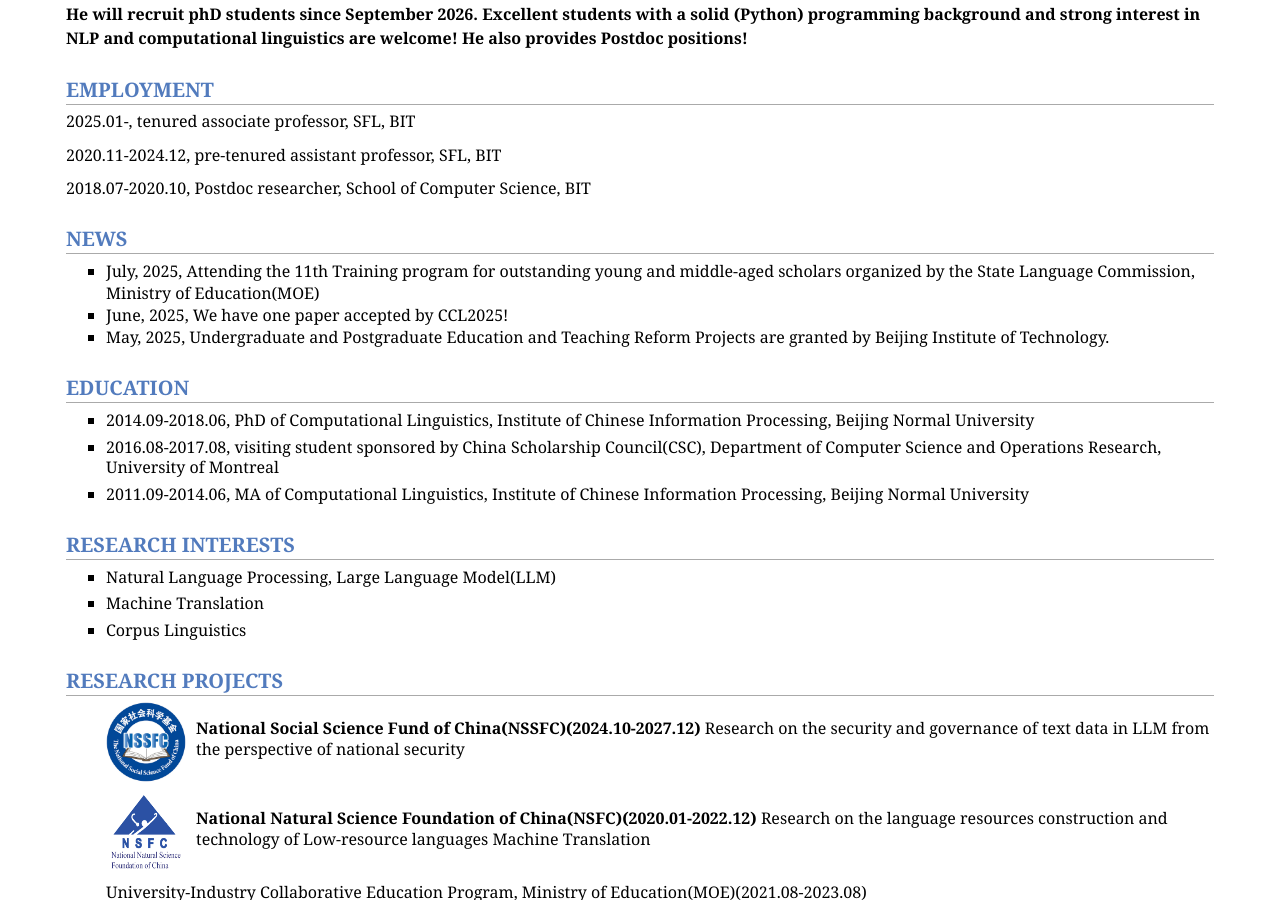
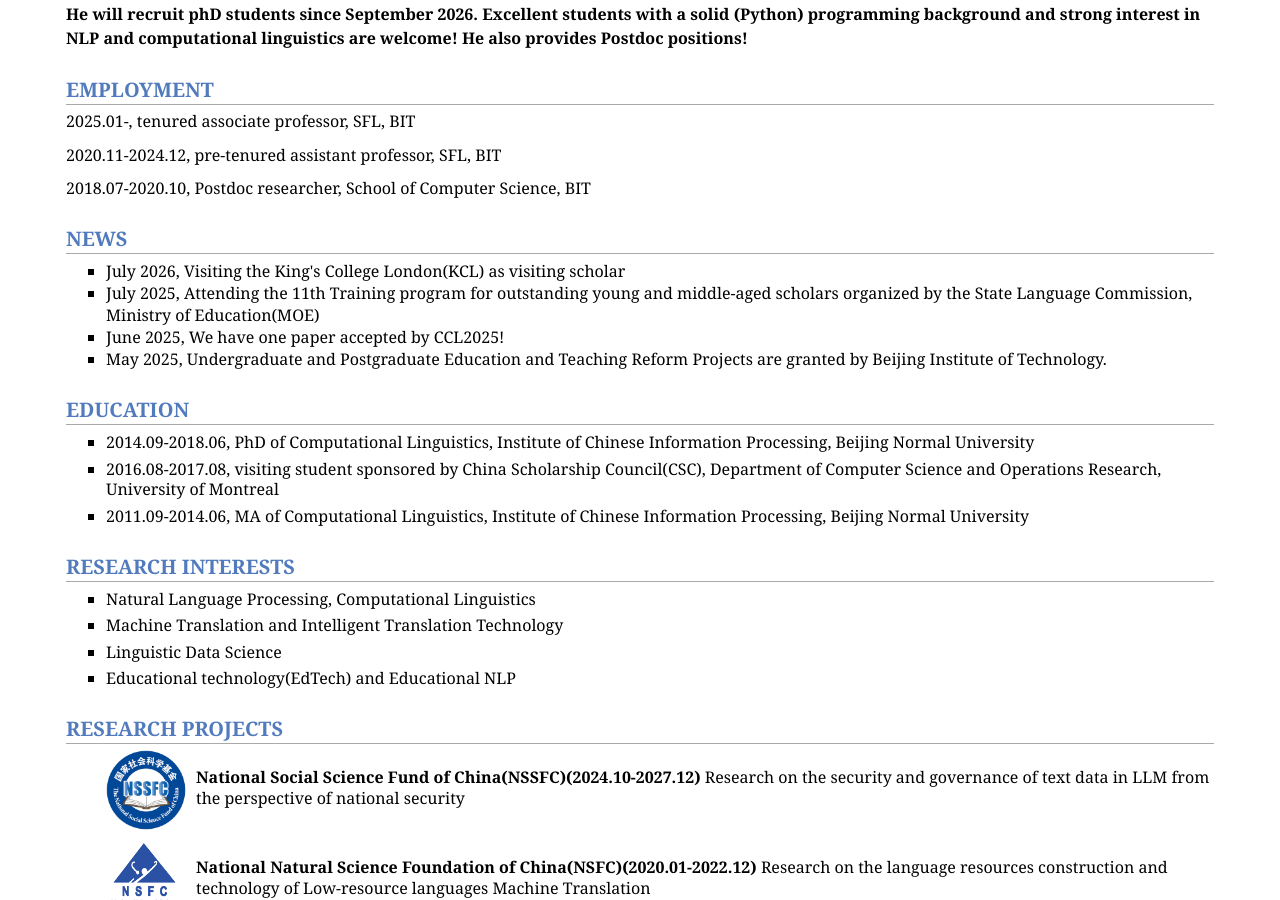
Before and after one commit to lihongzheng-nlp/lihongzheng-nlp.github.io, a Jekyll site: the page index.html, which Jekyll copies as it is, in a window 1280 px wide and 900 px high, scrolled down 672 px. Built offline with Jekyll 4.4.1, drawn with Linux system fonts in a browser that asks for light colours.

Commit message:
Update index.html

```diff
--- a/index.html
+++ b/index.html
@@ -56,9 +56,10 @@
 <section class="news-section">
   <ul class="news-list">
     <!-- 最新学术活动示例；以后直接增删 <li> 即可 -->
-    <li><time>July, 2025, </time> Attending the 11th Training program for outstanding young and middle-aged scholars organized by the State Language Commission, Ministry of Education(MOE)</li>
-    <li><time>June, 2025, </time> We have one paper accepted by CCL2025!</li>
-    <li><time>May, 2025, </time> Undergraduate and Postgraduate Education and Teaching Reform Projects are granted by Beijing Institute of Technology.</li>
+    <li><time>July 2026, </time> Visiting the King's College London(KCL) as visiting scholar</li>
+    <li><time>July 2025, </time> Attending the 11th Training program for outstanding young and middle-aged scholars organized by the State Language Commission, Ministry of Education(MOE)</li>
+    <li><time>June 2025, </time> We have one paper accepted by CCL2025!</li>
+    <li><time>May 2025, </time> Undergraduate and Postgraduate Education and Teaching Reform Projects are granted by Beijing Institute of Technology.</li>
   </ul>
 </section>
 <h2>EDUCATION</h2>
@@ -72,12 +73,13 @@
 </ul>
 <h2>RESEARCH INTERESTS</h2>
 <ul>
-<li><p>Natural Language Processing, Large Language Model(LLM)</p>
+<li><p>Natural Language Processing, Computational Linguistics</p>
 </li>
-<li><p>Machine Translation</p>
+<li><p>Machine Translation and Intelligent Translation Technology</p>
 </li>
-<li><p>Corpus Linguistics</p>
+<li><p>Linguistic Data Science</p>
 </li>
+<li><p>Educational technology(EdTech) and Educational NLP</p></li>
 </ul>
 <h2>RESEARCH PROJECTS</h2>
 <ul>
```
